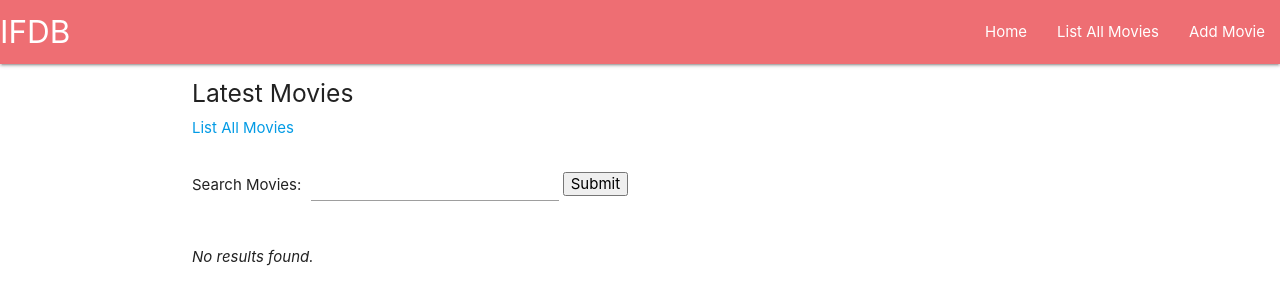
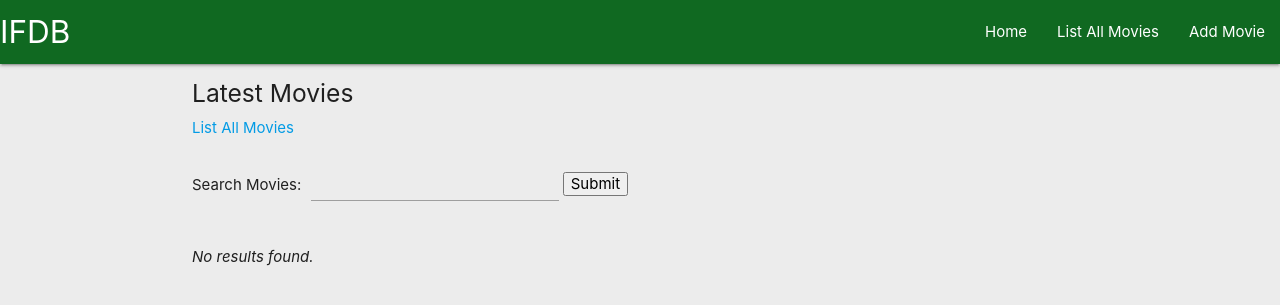
Before and after one commit to akenworthy87/ci-milestone3, a Flask app: page / in a window 1280 px wide. Shown: the top 305 px of the page. Run offline with Flask 2, Linux system fonts and the light colour scheme; data that the repository does not hold is empty; some libraries are stand-ins or nearby versions.

Commit message:
Tweaked the colours slightly so the site doesn't look completely materialize default

```diff
--- a/static/css/style.css
+++ b/static/css/style.css
@@ -1,3 +1,11 @@
+html {
+  background-color: #ececec;
+}
+
+nav {
+  background-color: #106921;
+}
+
 /* Movie artwork thumbnail */
 .thumbnail {
     max-height: 15em;
```
